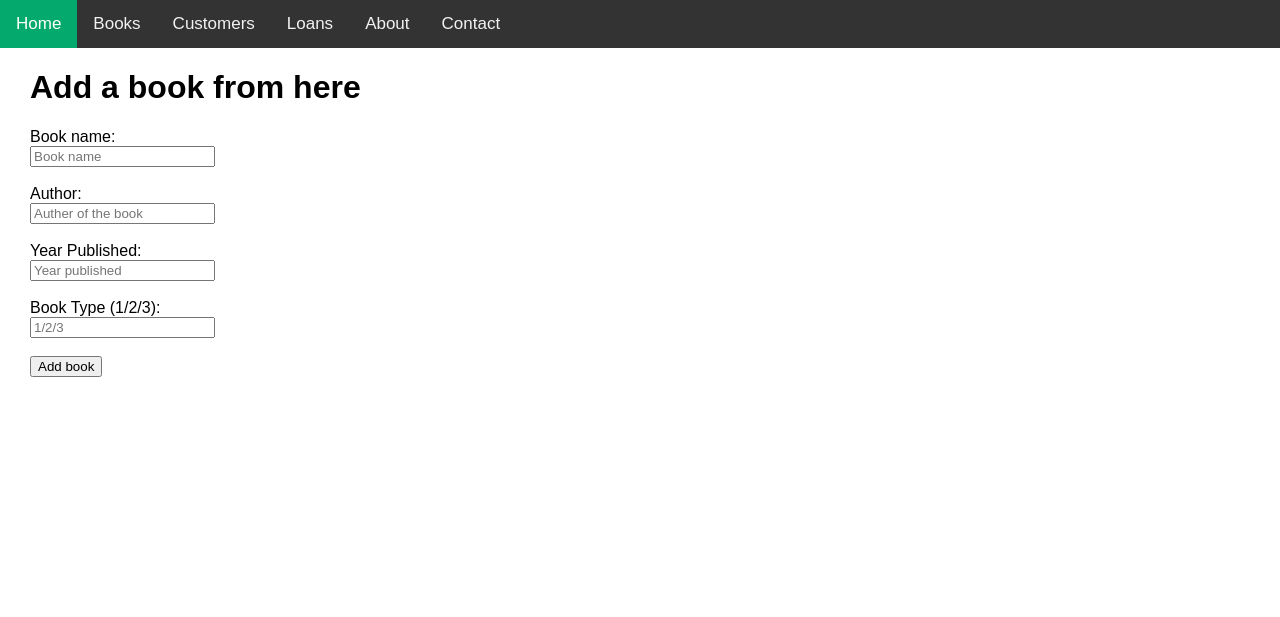
After one commit to Chen-Harel/LibraryProject, a Flask app: page /books/addBook in a window 1280 px wide. The commit adds this page. Shown: the top 617 px of the page. Run offline with Flask 2, Linux system fonts and the light colour scheme.

```diff
--- a/app.py
+++ b/app.py
@@ -1,4 +1,4 @@
-from flask import Flask, render_template
+from flask import Flask, render_template, request
 import sqlite3
 
 con=sqlite3.connect("library.db", check_same_thread=False)
@@ -6,66 +6,98 @@ cur=con.cursor()
 
 def initDB():
     try:
-        cur.execute("CREATE TABLE books (bookName text, Author text, yearPublished int, bookType int")
+        cur.execute("CREATE TABLE books (bookName text, Author text, yearPublished int, bookType int)")
     except:
         print("Table exists.")
+
     con.commit()
 initDB()
 
 app=Flask(__name__)
 
-@app.route("/")
+#Main page
+@app.route("/", methods=['GET', 'POST'])
 def index():
     return render_template("index.html")
 
-@app.route("/addCustomer")
+#Add book page
+@app.route("/books/addBook", methods=['GET', 'POST'])
+def addBook():
+    if request.method=='POST':
+        bName = request.form.get('bookName')
+        bAuthor = request.form.get('Author')
+        bYear = request.form.get('yearPublished')
+        bType = request.form.get('bookType')
+        cur.execute(f"INSERT INTO books VALUES('{bName}', '{bAuthor}', {int(bYear)}, {int(bType)})")
+        con.commit()
+    return render_template("/books/addBook.html")
+
+#Show returned books page
+@app.route("/books/returnBook")
+def returnBook():
+    return render_template("/loans/returnBook.html")
+
+#Show all books page
+@app.route("/books/showAllBooks", methods=['GET', 'POST'])
+def showAllBooks():
+    if request.method=='POST':
+        pass
+    sqlBooks = "SELECT * FROM books"
+    cur.execute(sqlBooks)
+    books = cur.fetchall()
+    return render_template('/books/showAllBooks.html', books=books)
+
+#Find specific book page
+@app.route("/books/findBook", methods=['GET','POST'])
+def findBook():
+    if request.method=='POST':
+        bookName = request.form.get('bookName')
+        bookAuthor=request.form.get('bookAuthor')
+        sql = (f"select * from books where bookName='{bookName}' and Author='{bookAuthor}'")
+        cur.execute(sql)
+        books = cur.fetchall()
+        return render_template("/books/findBook.html", books=books)
+    return render_template("/books/findBook.html")
+
+#Remove book from database
+@app.route("/books/removeBook", methods=['GET', 'POST'])
+def removeBook():
+    return render_template("/books/removeBook.html")
+
+#Add a customer page
+@app.route("/customers/addCustomer")
 def addCustomer():
-    return render_template("addCustomer.html")
+    return render_template("/customers/addCustomer.html")
 
-@app.route("/addBook")
-def addBook():
-    return render_template("addBook.html")
+#Remove a customer page
+@app.route("/customers/removeCustomer")
+def removeCustomer():
+    return render_template("/customers/removeCustomer.html")
 
-@app.route("/loanBook")
+#Show all customers page
+@app.route("/customers/showAllCustomers")
+def showAllCustomers():
+    return render_template("/customers/showAllCustomers.html")
+
+#Find specific customer page
+@app.route("/customers/findCustomer")
+def findCustomer():
+    return render_template("/customers/findCustomer.html")
+
+#Loan book page
+@app.route("/loans/loanBook")
 def loanBook():
     return render_template("loanBook.html")
 
-@app.route("/returnBook")
-def returnBook():
-    return render_template("returnBook.html")
+#Show all loaned books
+@app.route("/loans/showAllLoans")
+def showAllLoans():
+    return render_template("/loans/showAllLoans.html")
 
-@app.route("/showAllBooks")
-def showAllBooks():
-    return render_template("showAllBooks.html")
-
-@app.route("/showAllCustomers")
-def showAllCustomers():
-    return render_template("showAllCustomers.html")
-
-@app.route("/showAllLoans")
-def showAllLoans():
-    return render_template("showAllLoans.html")
-
-@app.route("/showAllLateLoans")
+#Show all LATE loans
+@app.route("/loans/showAllLateLoans")
 def showAllLateLoans():
-    return render_template("showAllLateLoans.html")
-
-@app.route("/findBook")
-def findBook():
-    return render_template("findBook.html")
-
-@app.route("/findCustomer")
-def findCustomer():
-    return render_template("findCustomer.html")
-
-@app.route("/removeBook")
-def removeBook():
-    return render_template("removeBook.html")
-
-@app.route("/removeCustomer")
-def removeCustomer():
-    return render_template("removeCustomer.html")
-
+    return render_template("/loans/showAllLateLoans.html")
 
 if __name__=="__main__":
     app.run(debug=True)
--- a/static/CSS/styles.css
+++ b/static/CSS/styles.css
@@ -34,11 +34,6 @@ body {
 }
 
 /* Dropdown menu CSS */
-.dropdown {
-  position: relative;
-  display: inline-block;
-}
-
 .dropdown-content {
   display: none;
   position: absolute;
--- /dev/null
+++ b/templates/books/addBook.html
@@ -0,0 +1,28 @@
+{%extends 'layout.html'%}
+{%block header%}{{super()}}{%endblock%}
+{%block content%}
+
+<h1 class="pushLeft">Add a book from here</h1>
+
+<form action="/books/addBook" method="POST">
+
+    <label>Book name: </label>
+    <br>
+    <input name="bookName" type="text" placeholder="Book name" required>
+    <br><br>
+    <label>Author: </label>
+    <br>
+    <input name="Author" type="text" placeholder="Auther of the book" required>
+    <br><br>
+    <label>Year Published: </label>
+    <br>
+    <input name="yearPublished" type="number" placeholder="Year published" required>
+    <br><br>
+    <label>Book Type (1/2/3): </label>
+    <br>
+    <input name="bookType" type="number" placeholder="1/2/3" required>
+    <br><br>
+    <button type="submit">Add book</button>
+</form>
+{%endblock%}
+{%block footer%}{{super()}}{%endblock%}
```
Also changed, not shown: templates/books/findBook.html (added, +25 -0 lines), templates/books/removeBook.html (added, +26 -0 lines), templates/books/returnBook.html (added, +8 -0 lines), templates/books/showAllBooks.html (added, +17 -0 lines), templates/customers/addCustomer.html (added, +8 -0 lines), templates/customers/findCustomer.html (added, +8 -0 lines), templates/customers/removeCustomer.html (added, +8 -0 lines), templates/customers/showAllCustomers.html (added, +8 -0 lines), templates/layout.html (+7 -1 lines), templates/loans/loanBook.html (added, +8 -0 lines), templates/loans/showAllLateLoans.html (added, +8 -0 lines), templates/loans/showAllLoans.html (added, +8 -0 lines).
